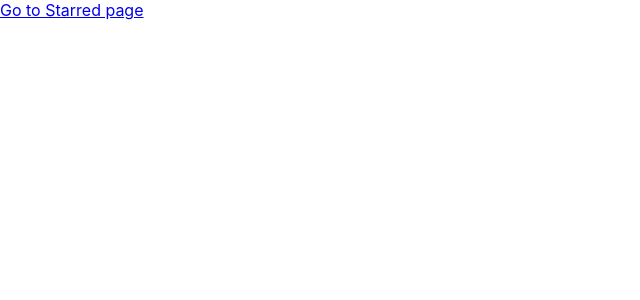
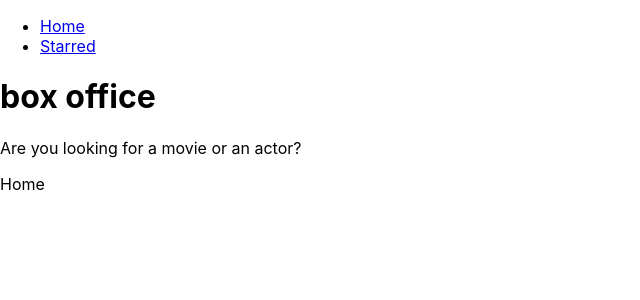
Before and after one commit to Bharatpanwar4/box-office, a React (Create React App) app: page / in a window 1280 px wide. Shown: the top 300 px of the page, without its empty margins (0-640 px from the left). Built offline with nearby package versions, Linux system fonts and the light colour scheme.

Commit message:
added components

```diff
--- a/src/App.jsx
+++ b/src/App.jsx
@@ -2,12 +2,17 @@
 import Home from "./pages/Home";
 import Starred from "./pages/Starred";
 import PageNotFound from "./pages/PageNotFound";
+import MainLayout from "./components/MainLayout";
 function App() {
   return (
   <BrowserRouter>
     <Routes>
+    <Route element={<MainLayout/>}>
       <Route path="/" element={<Home/>}/>
+
       <Route path="/starred" element={<Starred/>}/>
+
+      </Route>
       <Route path="*" element={<PageNotFound/>}/>
 
 
--- /dev/null
+++ b/src/components/AppTitle.jsx
@@ -0,0 +1,10 @@
+const AppTitle = (props)=>{
+const {title="box office",subtitle="Are you looking for a movie or an actor?"}=props;
+    return(
+        <div>
+        <h1>{title}</h1>
+        <p>{subtitle}</p>
+        </div>
+    )
+}
+export default AppTitle;
--- /dev/null
+++ b/src/components/MainLayout.jsx
@@ -0,0 +1,13 @@
+import { Outlet } from "react-router-dom";
+import Navs from "./Navs";
+import AppTitle from "./AppTitle";
+const MainLayout = ()=>{
+   return(
+    <div>
+       <Navs/>
+       <AppTitle/>
+        <Outlet/>
+    </div>
+   )
+}
+export default MainLayout;
--- /dev/null
+++ b/src/components/Navs.jsx
@@ -0,0 +1,16 @@
+import { Link } from "react-router-dom";
+const LINKS=[{text:"Home" ,to:"/"},{text:"Starred" ,to:"/starred"}]
+const Navs=()=>{
+    return(
+        <div>
+            <ul>
+                {
+                    LINKS.map(item=><li key={item.to}>
+                    <Link to={item.to}>{item.text}</Link>
+                    </li>)
+                }
+            </ul>
+        </div>
+    )
+}
+export default Navs;
--- a/src/pages/Home.jsx
+++ b/src/pages/Home.jsx
@@ -1,9 +1,8 @@
-import { Link } from "react-router-dom";
+// import { Link } from "react-router-dom";
 
 const Home = ()=>{
     return(
-        <div>
-            <Link to='/starred'>Go to Starred page</Link>
+        <div>Home
         </div>
     )
 }
```
